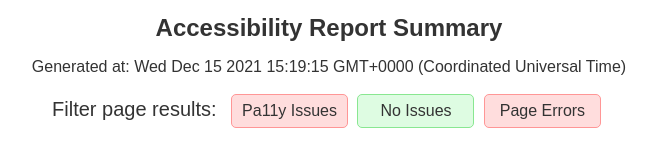
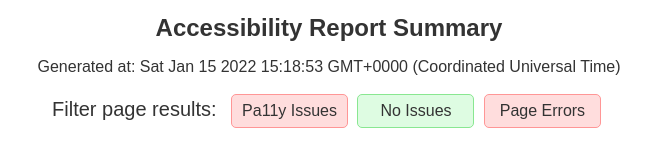
Before and after one commit to dmundra/civicactions-homesite-a11y, a website: page pa11y_report/index.html in a window 1280 px wide. Shown: the full height of the page, 311-967 px from the left. Drawn offline with Linux system fonts and the light colour scheme.

Commit message:
Commit from GitHub Actions (pa11y tests)

```diff
--- a/pa11y_report/index.html
+++ b/pa11y_report/index.html
@@ -139,7 +139,7 @@
 <body>
 	<main>
 		<h1>Accessibility Report Summary</h1>
-		<p>Generated at: Wed Dec 15 2021 15:19:15 GMT+0000 (Coordinated Universal Time)</p>
+		<p>Generated at: Sat Jan 15 2022 15:18:53 GMT+0000 (Coordinated Universal Time)</p>
 		<div class="filter">
 			<span class="label">Filter page results: </span>
 			<span id="pa11yIssues" class="button" title="Pa11y analyzed page and found issues">Pa11y Issues</span>
```
